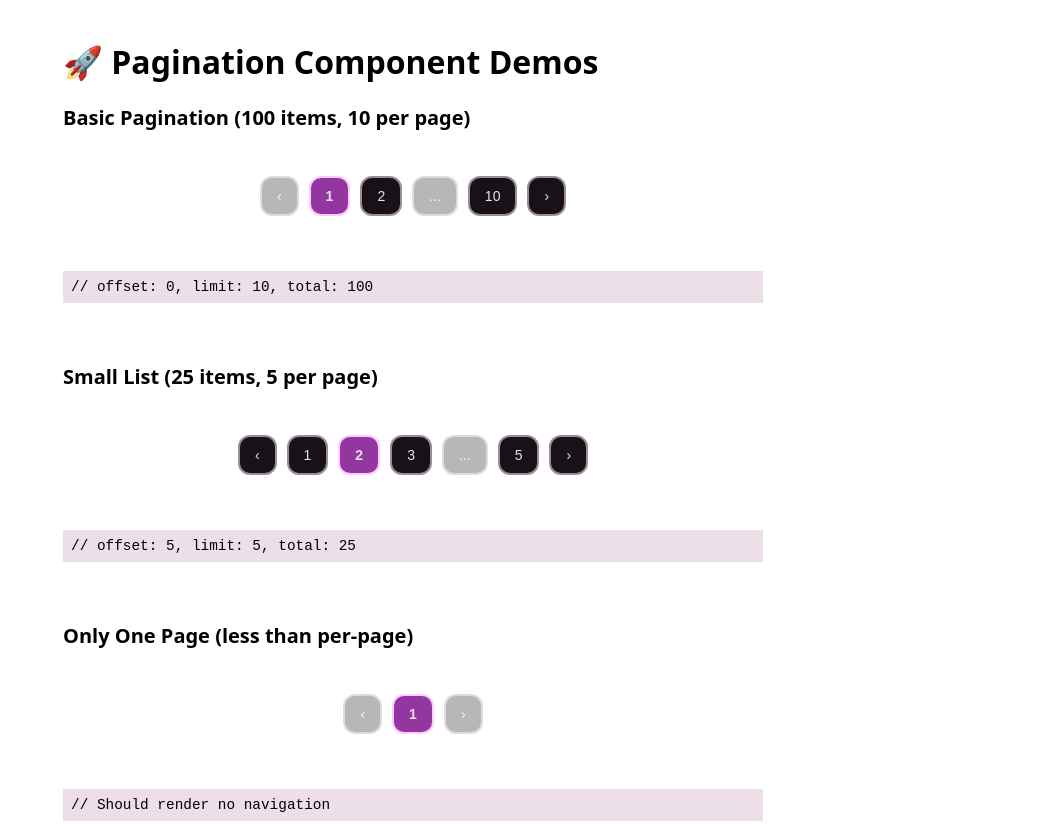
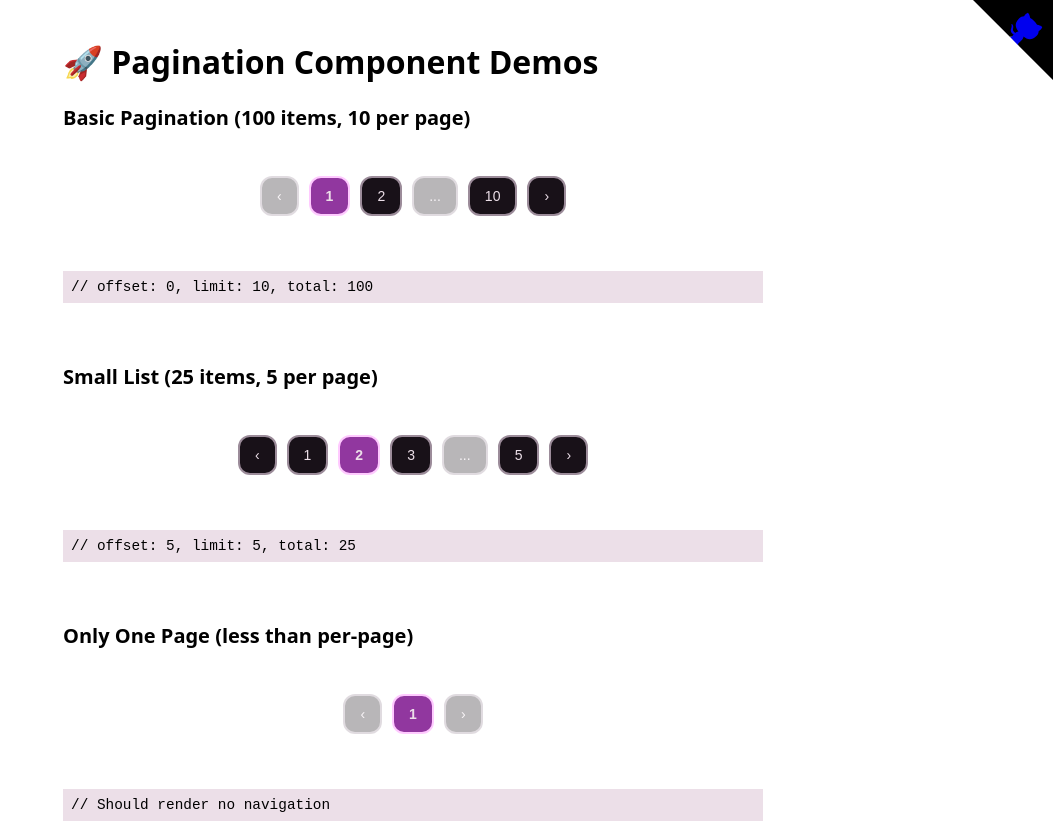
Before and after one commit to yashrajbharti/Pagination-component, a website: page index.html in a window 1280 px wide. Shown: the top 824 px of the page, without its empty margins (227-1280 px from the left). Drawn offline with Linux system fonts and the light colour scheme.

Commit message:
Update index.html

```diff
--- a/index.html
+++ b/index.html
@@ -10,6 +10,21 @@
 </head>
 
 <body>
+     <header>
+        <a href="https://github.com/yashrajbharti/pixelate" target="_blank" class="github-corner"
+            aria-label="View source on GitHub">
+            <svg width="80" height="80" viewBox="0 0 250 250" style="position: absolute; top: 0; border: 0; right: 0;"
+                aria-hidden="true" class="octocat">
+                <path d="M0,0 L115,115 L130,115 L142,142 L250,250 L250,0 Z"></path>
+                <path
+                    d="M128.3,109.0 C113.8,99.7 119.0,89.6 119.0,89.6 C122.0,82.7 120.5,78.6 120.5,78.6 C119.2,72.0 123.4,76.3 123.4,76.3 C127.3,80.9 125.5,87.3 125.5,87.3 C122.9,97.6 130.6,101.9 134.4,103.2"
+                    fill="currentColor" style="transform-origin: 130px 106px;" class="arm"></path>
+                <path
+                    d="M115.0,115.0 C114.9,115.1 118.7,116.5 119.8,115.4 L133.7,101.6 C136.9,99.2 139.9,98.4 142.2,98.6 C133.8,88.0 127.5,74.4 143.8,58.0 C148.5,53.4 154.0,51.2 159.7,51.0 C160.3,49.4 163.2,43.6 171.4,40.1 C171.4,40.1 176.1,42.5 178.8,56.2 C183.1,58.6 187.2,61.8 190.9,65.4 C194.5,69.0 197.7,73.2 200.1,77.6 C213.8,80.2 216.3,84.9 216.3,84.9 C212.7,93.1 206.9,96.0 205.4,96.6 C205.1,102.4 203.0,107.8 198.3,112.5 C181.9,128.9 168.3,122.5 157.7,114.1 C157.9,116.9 156.7,120.9 152.7,124.9 L141.0,136.5 C139.8,137.7 141.6,141.9 141.8,141.8 Z"
+                    fill="currentColor" class="body"></path>
+            </svg>
+        </a>
+    </header>
     <h1>🚀 Pagination Component Demos</h1>
 
     <!-- Example 1 -->
```
